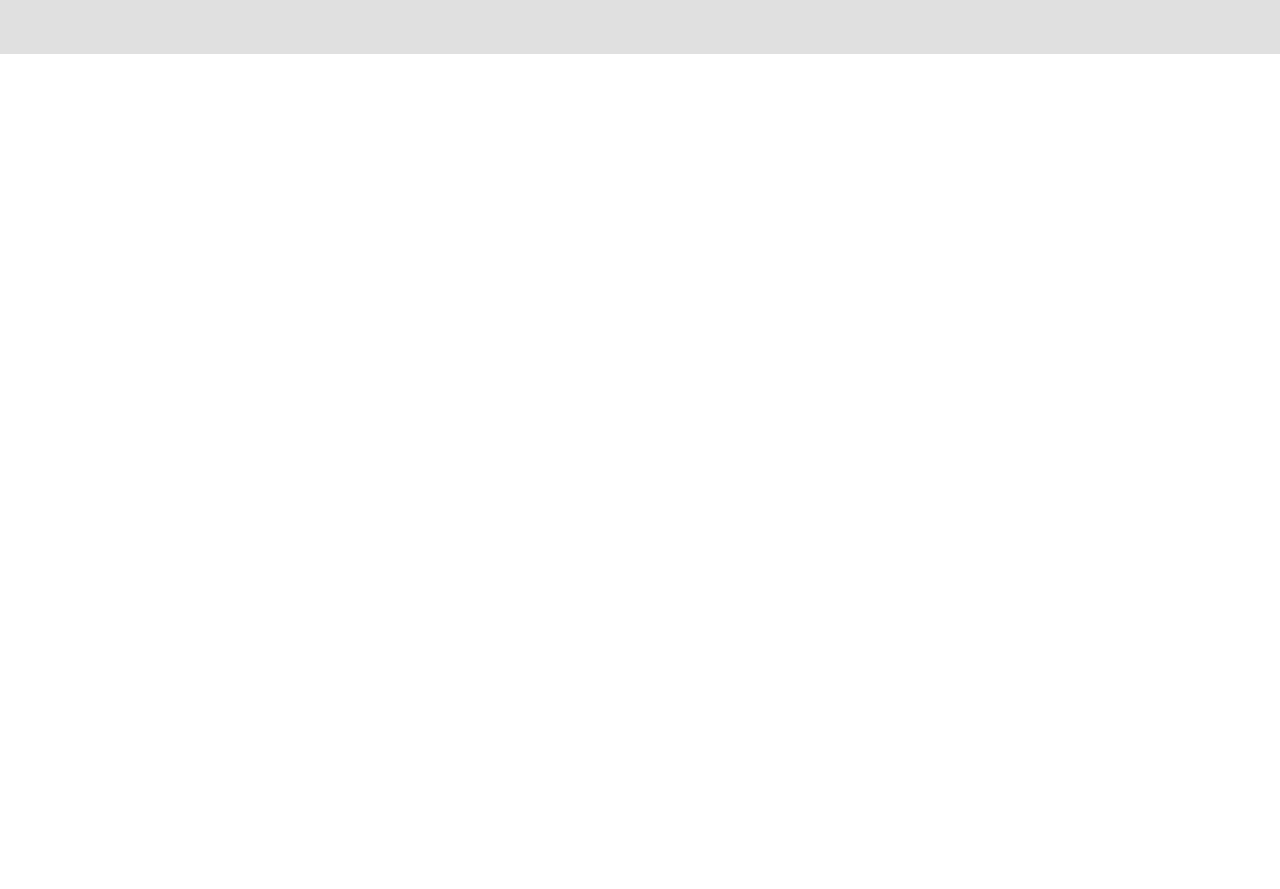
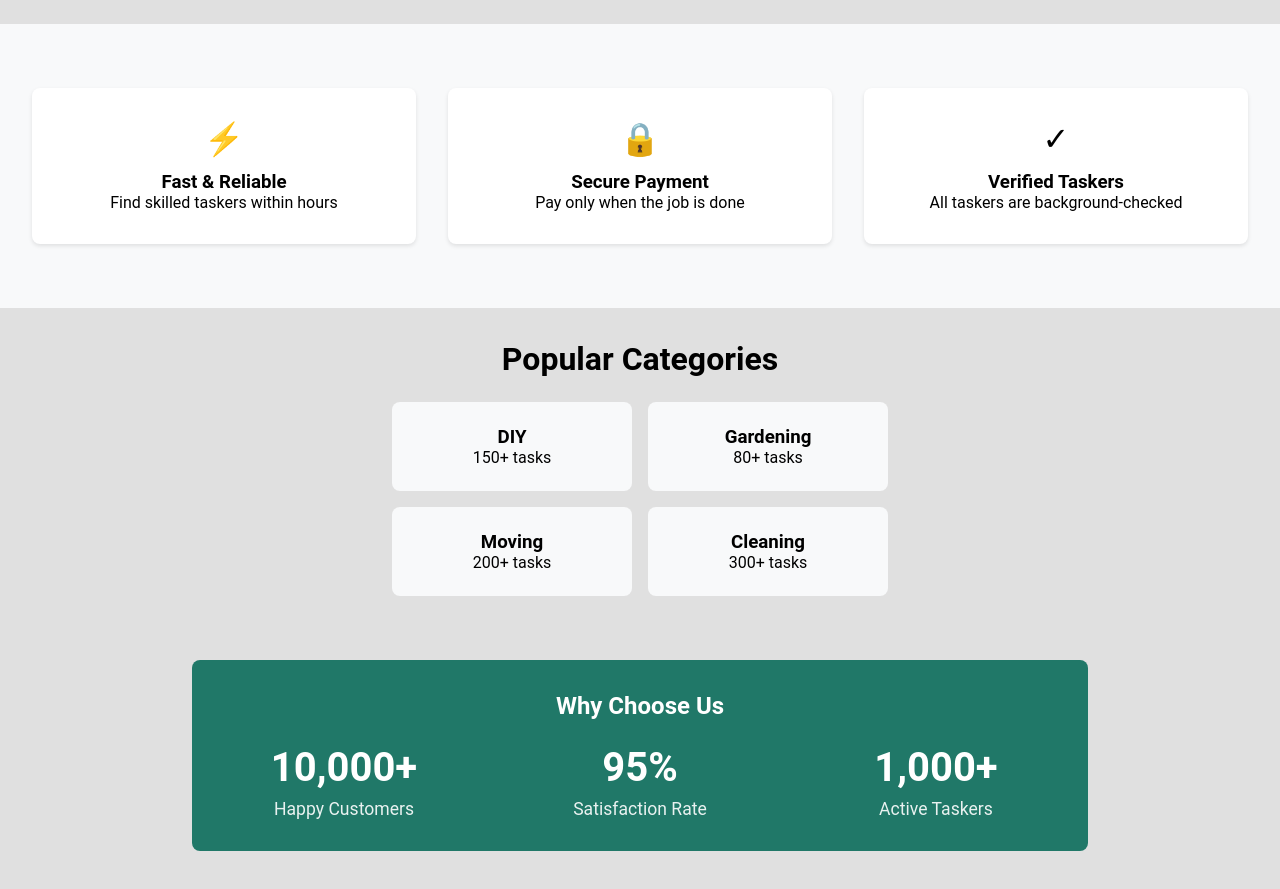
Before and after one commit to nadir-ammisaid/Task-Connect, a React (Vite) app in the folder client/: page / in a window 1280 px wide. Shown: the part 897-1786 px from the top of the page. Before the commit the page ends 951 px from the top, so only its background shows below. Built offline with nearby package versions, Linux system fonts and the light colour scheme.

Commit message:
HomePage edited

```diff
--- a/client/src/pages/HomePage.css
+++ b/client/src/pages/HomePage.css
@@ -1,5 +1,4 @@
 /* version mobile */
-
 * {
   font-family: "Roboto", sans-serif;
 }
@@ -19,16 +18,7 @@
   flex-direction: column;
   justify-content: center;
   align-items: center;
-  padding: 2rem 0 2rem 0;
-}
-
-#startImpactingAndRequestImg {
-  display: flex;
-  flex-direction: column;
-  justify-content: space-between;
-  align-items: center;
-  padding: 1rem 2rem 2rem 2rem;
-  gap: 1rem;
+  /* padding: 2rem 0 2rem 0; */
 }
 
 #mainPageContainer {
@@ -44,6 +34,7 @@
 
 #plusButton {
   width: clamp(5rem, 12vw, 12rem);
+  margin-bottom: 1rem;
   transition: all 0.3s ease;
 }
 
@@ -52,8 +43,99 @@
   filter: drop-shadow(0 4px 3px rgb(0 0 0 / 0.2));
 }
 
+/* Nouvelles sections ajoutées */
+.subtitle {
+  text-align: center;
+  color: #207868;
+  font-size: 1rem;
+  font-weight: bold;
+  text-shadow: -1px -1px 0 #ffffff, 1px -1px 0 #ffffff, -1px 1px 0 #ffffff, 1px
+    1px 0 #ffffff;
+  margin-bottom: 2rem;
+}
+
+.features-section {
+  display: grid;
+  grid-template-columns: 1fr;
+  gap: 1.5rem;
+  padding: 2rem 1rem;
+  background-color: #f8f9fa;
+  width: 100%;
+  box-sizing: border-box;
+}
+
+.feature-card {
+  text-align: center;
+  padding: 1.5rem;
+  background: white;
+  border-radius: 8px;
+  box-shadow: 0 2px 4px rgba(0, 0, 0, 0.1);
+  transition: transform 0.3s ease;
+}
+
+.feature-icon {
+  font-size: 1.8rem;
+  margin-bottom: 0.8rem;
+  display: block;
+}
+
+.categories-section {
+  padding: 2rem 2rem;
+  text-align: center;
+  width: 100%;
+  box-sizing: border-box;
+}
+
+.categories-section h2 {
+  margin-bottom: 1.5rem;
+  font-size: 1.5rem;
+}
+
+.categories-grid {
+  display: grid;
+  grid-template-columns: 1fr;
+  gap: 1rem;
+  margin: 0 auto;
+}
+
+.category-card {
+  padding: 1.5rem;
+  background: #f8f9fa;
+  border-radius: 8px;
+  transition: all 0.3s ease;
+  max-width: 25rem;
+}
+
+.trust-section {
+  background: #207868;
+  color: white;
+  padding: 2rem 1rem;
+  text-align: center;
+  margin: 2rem 1rem;
+  border-radius: 8px;
+  width: calc(100% - 4rem);
+  box-sizing: border-box;
+}
+
+.stats {
+  display: grid;
+  grid-template-columns: 1fr;
+  gap: 1.5rem;
+  margin: 1.5rem auto 0;
+}
+
+.stat-item h3 {
+  font-size: 2rem;
+  margin-bottom: 0.5rem;
+  animation: fadeInUp 0.6s ease-out;
+}
+
+.stat-item p {
+  font-size: 1rem;
+  opacity: 0.9;
+}
+
 /* version tablet/desktop */
-
 @media (min-width: 450px) {
   #logoImageMobileLanding {
     display: none;
@@ -62,4 +144,79 @@
   #carousel {
     margin: 1rem 0 1rem 0;
   }
+
+  .features-section {
+    grid-template-columns: repeat(3, 1fr);
+    padding: 4rem 2rem;
+    gap: 2rem;
+  }
+
+  .categories-grid {
+    grid-template-columns: repeat(2, 1fr);
+    max-width: 1200px;
+  }
+
+  #categoriesContainer {
+    display: flex;
+    align-items: center;
+  }
+
+  .stats {
+    grid-template-columns: repeat(3, 1fr);
+    max-width: 1000px;
+  }
+
+  .subtitle {
+    font-size: 1.2rem;
+  }
+
+  .feature-card {
+    padding: 2rem;
+  }
+
+  .feature-icon {
+    font-size: 2rem;
+  }
+
+  .categories-section h2 {
+    font-size: 2rem;
+  }
+
+  .stat-item h3 {
+    font-size: 2.5rem;
+  }
+
+  .stat-item p {
+    font-size: 1.1rem;
+  }
+
+  .trust-section {
+    max-width: 70vw;
+  }
+
+  .category-card {
+    min-width: 12rem;
+  }
 }
+
+/* Animations */
+@keyframes fadeInUp {
+  from {
+    opacity: 0;
+    transform: translateY(20px);
+  }
+  to {
+    opacity: 1;
+    transform: translateY(0);
+  }
+}
+
+/* Hover effects */
+.feature-card:hover {
+  transform: translateY(-5px);
+}
+
+.category-card:hover {
+  background: #207868;
+  color: white;
+}
--- a/client/src/pages/HomePage.tsx
+++ b/client/src/pages/HomePage.tsx
@@ -4,6 +4,31 @@ import plusButton from "../../src/assets/images/Plus_square_button.png";
 import "./HomePage.css";
 
 function HomePage() {
+  const features = [
+    {
+      title: "Fast & Reliable",
+      description: "Find skilled taskers within hours",
+      icon: "⚡",
+    },
+    {
+      title: "Secure Payment",
+      description: "Pay only when the job is done",
+      icon: "🔒",
+    },
+    {
+      title: "Verified Taskers",
+      description: "All taskers are background-checked",
+      icon: "✓",
+    },
+  ];
+
+  const categories = [
+    { name: "DIY", count: "150+ tasks" },
+    { name: "Gardening", count: "80+ tasks" },
+    { name: "Moving", count: "200+ tasks" },
+    { name: "Cleaning", count: "300+ tasks" },
+  ];
+
   return (
     <>
       <section id="mainPageContainer">
@@ -19,10 +44,55 @@ function HomePage() {
             <h1 id="carousel-heading-text">
               Post a new task and find the best tasker in your area
             </h1>
+            <p className="subtitle">
+              Thousands of trusted taskers ready to help
+            </p>
           </div>
           <Link to="/post-a-new-task">
             <img src={plusButton} alt="plusButton" id="plusButton" />
           </Link>
+
+          <div className="features-section">
+            {features.map((feature) => (
+              <div className="feature-card" key={feature.title}>
+                <span className="feature-icon">{feature.icon}</span>
+                <h3>{feature.title}</h3>
+                <p>{feature.description}</p>
+              </div>
+            ))}
+          </div>
+
+          <div className="categories-section">
+            <h2>Popular Categories</h2>
+            <div id="categoriesContainer">
+              <div className="categories-grid">
+                {categories.map((category) => (
+                  <div className="category-card" key={category.name}>
+                    <h3>{category.name}</h3>
+                    <p>{category.count}</p>
+                  </div>
+                ))}
+              </div>
+            </div>
+          </div>
+
+          <div className="trust-section">
+            <h2>Why Choose Us</h2>
+            <div className="stats">
+              <div className="stat-item">
+                <h3>10,000+</h3>
+                <p>Happy Customers</p>
+              </div>
+              <div className="stat-item">
+                <h3>95%</h3>
+                <p>Satisfaction Rate</p>
+              </div>
+              <div className="stat-item">
+                <h3>1,000+</h3>
+                <p>Active Taskers</p>
+              </div>
+            </div>
+          </div>
         </section>
       </section>
     </>
```
